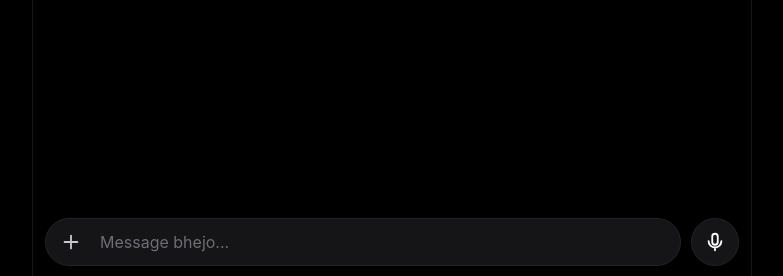
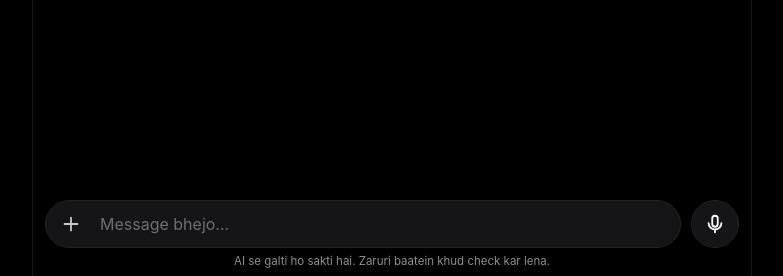
Before and after one commit to dipanshukayth/kayth-ai, a Flask app: page / in a window 1280 px wide. Shown: the part 524-800 px from the top of the page, without its empty margins (248-1031 px from the left). Run offline with Flask 3, Linux system fonts and the light colour scheme.

Commit message:
Update index.html

```diff
--- a/templates/index.html
+++ b/templates/index.html
@@ -56,7 +56,7 @@ body.busy .ring::before{animation:spin 1.1s linear infinite}
 .dots i:nth-child(2){animation-delay:.15s}.dots i:nth-child(3){animation-delay:.3s}
 
 /* input */
-footer{display:flex;align-items:center;gap:10px;padding:8px 12px calc(10px + env(safe-area-inset-bottom));position:relative}
+footer{display:flex;align-items:center;gap:10px;padding:8px 12px 6px;position:relative}
 .pill{flex:1;position:relative;display:flex;align-items:center;gap:4px;height:48px;padding:0 6px;border-radius:99px;background:var(--card);border:1px solid #232327}
 .pill:focus-within{border-color:#3a3a3f}
 .pill .ic{width:38px;height:38px;border-radius:50%;display:grid;place-items:center;color:#c7c7cc}
@@ -76,7 +76,7 @@ footer.has #act .snd{display:block}
 .recbar span{white-space:nowrap;overflow:hidden;text-overflow:ellipsis}
 .recbar.cancel{background:#222;border-color:#444;color:#ddd}
 .recbar.cancel i{background:#888;animation:none}
-#toast{position:fixed;left:50%;bottom:calc(86px + env(safe-area-inset-bottom));transform:translate(-50%,10px);background:#2a2a2e;color:#fff;font-size:13.5px;padding:9px 16px;border-radius:99px;opacity:0;pointer-events:none;transition:.2s;max-width:90vw;text-align:center;z-index:40}
+#toast{position:fixed;left:50%;bottom:calc(104px + env(safe-area-inset-bottom));transform:translate(-50%,10px);background:#2a2a2e;color:#fff;font-size:13.5px;padding:9px 16px;border-radius:99px;opacity:0;pointer-events:none;transition:.2s;max-width:90vw;text-align:center;z-index:40}
 #toast.show{opacity:1;transform:translate(-50%,0)}
 
 .prev{position:absolute;left:12px;bottom:100%;display:none;align-items:center;gap:8px;padding:6px;border-radius:16px;background:var(--card);border:1px solid #232327}
@@ -121,6 +121,7 @@ aside.open{transform:none}
 .gen.ld::after,.gen.err::after{position:absolute;inset:0;display:grid;place-items:center;text-align:center;padding:12px;font-size:14px}
 .gen.ld::after{content:attr(data-note);animation:pulse 1.2s infinite}
 .gen.err::after{content:"Image load nahi hui 😅 tap karke kholo"}
+.note{text-align:center;font-size:11.5px;color:var(--mut);padding:0 14px calc(8px + env(safe-area-inset-bottom))}
 @keyframes spin{to{transform:rotate(360deg)}}
 @keyframes bounce{0%,60%,100%{transform:translateY(0);opacity:.5}30%{transform:translateY(-5px);opacity:1}}
 @keyframes pulse{50%{opacity:.35}}
@@ -156,6 +157,7 @@ aside.open{transform:none}
       <svg class="i snd" viewBox="0 0 24 24"><path d="M22 2L11 13M22 2l-7 20-4-9-9-4z"/></svg>
     </button>
   </footer>
+  <p class="note">AI se galti ho sakti hai. Zaruri baatein khud check kar lena.</p>
 </div>
 <div class="scrim" id="scrim"></div>
 <aside id="side" aria-label="Chats" inert>
@@ -434,7 +436,7 @@ fileIn.addEventListener('change', async () => {
     if (isTextFile(f)) text = await f.text();
     else if (isPdf(f)) { toast('PDF padh raha hu...'); text = await pdfText(f); }
   } catch (e) {}
-  text = text.trim().slice(0, 12000);
+  text = text.trim().slice(0, 6000);
   pendingImg = null;
   pendingFile = { name: f.name.slice(0, 80), type: f.type || 'unknown', size: f.size, text };
   pname.textContent = '📎 ' + f.name; prev.classList.add('show', 'isfile'); sync(); msg.focus();
```
